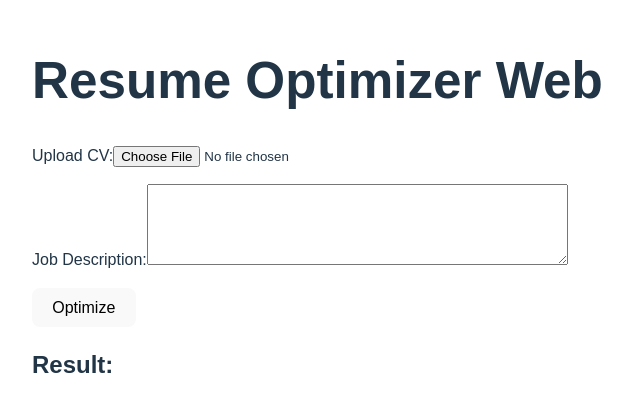
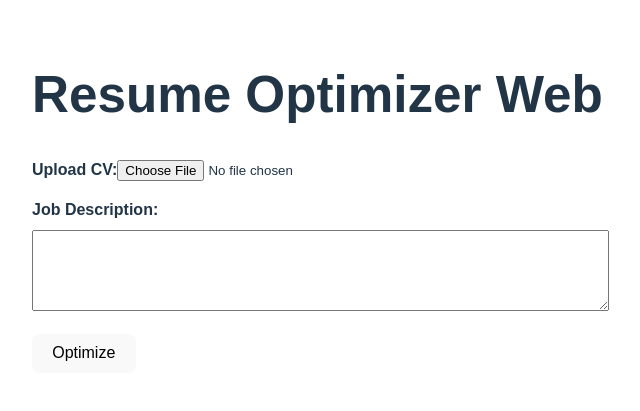
Before and after one commit to daniiptn/resume-optimizer-web, a React (Vite) app: page / in a window 1280 px wide. Shown: the part 189-600 px from the top of the page, without its empty margins (0-640 px from the left). Built offline with nearby package versions, Linux system fonts and the light colour scheme.

Commit message:
Update App.tsx

```diff
--- a/src/App.tsx
+++ b/src/App.tsx
@@ -1,49 +1,66 @@
+// ✅ Imports: always at the very top
 import { useState } from "react";
 
+// ✅ Type definition: describing the "shape" of the result
+type Result = {
+  filename: string;
+  filesize: number;
+  job_description: string;
+};
+
+// ✅ The component: everything between function App() { ... } is "your app"
 function App() {
-  const [cv, setCv] = useState<File | null>(null);
-  const [jd, setJd] = useState("");
-  const [result, setResult] = useState<string>("");
+  // ----- State variables -----
+  const [cv, setCv] = useState<File | null>(null); // file input
+  const [jd, setJd] = useState("");                // job description text
+  const [result, setResult] = useState<Result | null>(null); // response from backend
+  const [error, setError] = useState<string>("");            // error messages
 
+  // ----- Function that runs when the form is submitted -----
   const handleSubmit = async (e: React.FormEvent) => {
-    e.preventDefault();
-    if (!cv || !jd) {
-      alert("Please upload a CV and paste a job description.");
-      return;
+    e.preventDefault();        // stop page refresh
+    setError("");              // clear old errors
+    setResult(null);           // clear old result
+
+    if (!cv || !jd) {          // check if both inputs are provided
+      setError("Please upload a CV and paste a job description.");
+      return; // stop here if inputs are missing
     }
 
-    const formData = new FormData();
+    const formData = new FormData(); // browser built-in helper for sending files
     formData.append("cv", cv);
     formData.append("jd", jd);
 
     try {
+      // ----- Call the backend API -----
       const response = await fetch(
         "https://resume-optimizer-api-production.up.railway.app/optimize",
-        {
-          method: "POST",
-          body: formData,
-        }
+        { method: "POST", body: formData }
       );
 
-      if (!response.ok) {
-        throw new Error("Request failed");
-      }
+      if (!response.ok) throw new Error("Request failed");
 
+      // Convert response to JSON
       const data = await response.json();
-      setResult(JSON.stringify(data, null, 2));
+
+      // Save into React state
+      setResult(data);
     } catch (err: any) {
-      setResult("Error: " + err.message);
+      setError("Error: " + err.message);
     }
   };
 
+  // ----- What the component "renders" on the page -----
   return (
-    <div style={{ fontFamily: "sans-serif", padding: "2rem" }}>
+    <div style={{ fontFamily: "sans-serif", padding: "2rem", maxWidth: "600px" }}>
       <h1>Resume Optimizer Web</h1>
 
+      {/* ----- The form ----- */}
       <form onSubmit={handleSubmit} style={{ marginBottom: "1rem" }}>
-        <div>
+        {/* CV upload */}
+        <div style={{ marginBottom: "1rem" }}>
           <label>
-            Upload CV:
+            <strong>Upload CV:</strong>
             <input
               type="file"
               accept=".pdf,.doc,.docx,.txt,.rtf"
@@ -52,27 +69,39 @@ function App() {
           </label>
         </div>
 
-        <div style={{ marginTop: "1rem" }}>
+        {/* JD textarea */}
+        <div style={{ marginBottom: "1rem" }}>
           <label>
-            Job Description:
+            <strong>Job Description:</strong>
             <textarea
               rows={5}
               cols={50}
               value={jd}
               onChange={(e) => setJd(e.target.value)}
+              style={{ width: "100%", marginTop: "0.5rem" }}
             />
           </label>
         </div>
 
-        <button type="submit" style={{ marginTop: "1rem" }}>
-          Optimize
-        </button>
+        <button type="submit">Optimize</button>
       </form>
 
-      <h2>Result:</h2>
-      <pre>{result}</pre>
+      {/* ----- Error message ----- */}
+      {error && <p style={{ color: "red" }}>{error}</p>}
+
+      {/* ----- Result card ----- */}
+      {result && (
+        <div style={{ marginTop: "1rem", padding: "1rem", border: "1px solid #ccc" }}>
+          <h2>Result</h2>
+          <p><strong>Filename:</strong> {result.filename}</p>
+          <p><strong>Filesize:</strong> {(result.filesize / 1024).toFixed(1)} KB</p>
+          <p><strong>Job Description snippet:</strong></p>
+          <blockquote>{result.job_description}</blockquote>
+        </div>
+      )}
     </div>
   );
 }
 
+// ✅ Export: always at the bottom
 export default App;
```
